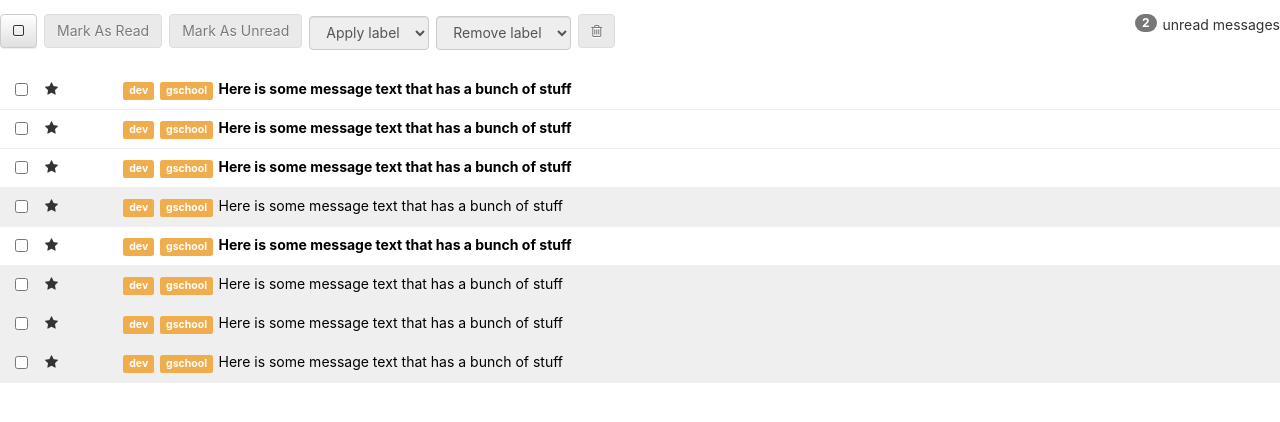
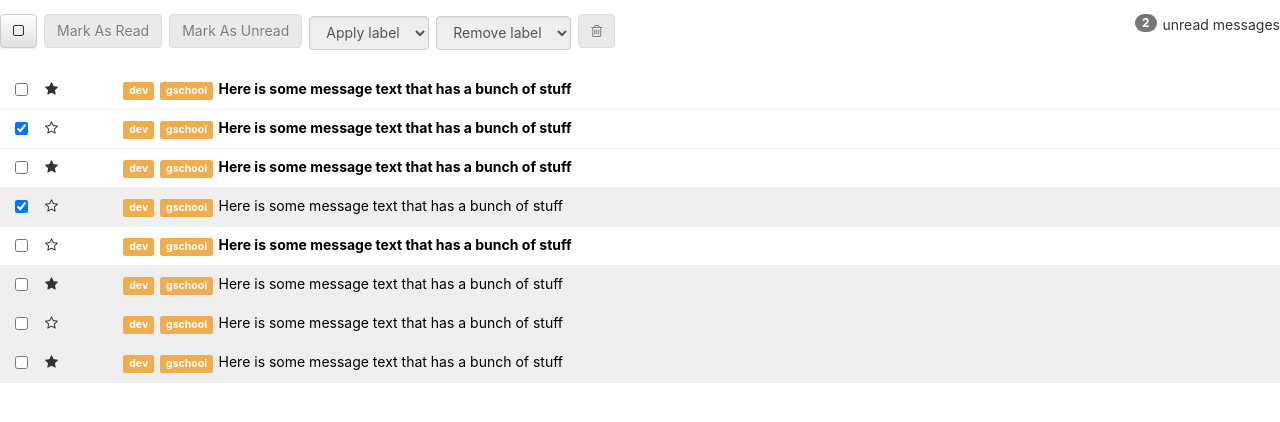
Before and after one commit to tehreemjavid/react-inbox, a React (Create React App) app: page / in a window 1280 px wide. Shown: the top 422 px of the page. Built offline with nearby package versions, Linux system fonts and the light colour scheme.

Commit message:
added all the stars and made them either shadded or not

```diff
--- a/src/Components/Message.js
+++ b/src/Components/Message.js
@@ -1,17 +1,20 @@
-import React, { Component } from 'react'
+import React from 'react'
 
-const Message = (props) => {
+const Message = ({message}) => {
     return (
 
         <div>
-          <div className={`row message ${props.message.read ? 'read' : 'unread'} `}>
+          <div className={`row message ${ message.read ? 'read' : 'unread' } `}>
     <div className="col-xs-1">
       <div className="row">
         <div className="col-xs-2">
-          <input type="checkbox" />
+          <input
+           type="checkbox"
+          checked={ message.selected }
+           />
         </div>
         <div className="col-xs-2">
-          <i className="star fa fa-star"></i>
+          <i className={`star fa fa-star${ message.starred ? '' : '-o' }`}></i>
         </div>
       </div>
     </div>
```
